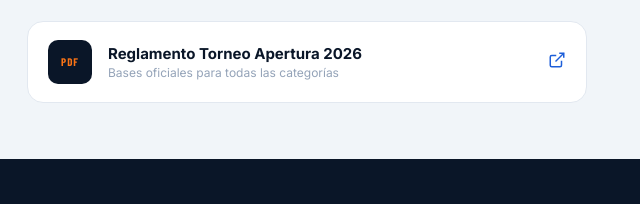
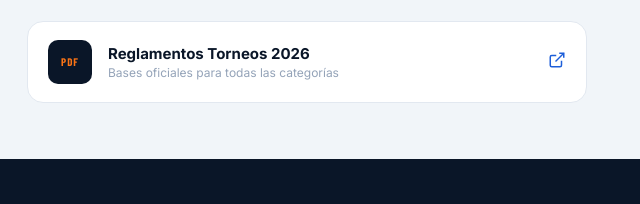
Before and after one commit to arba-arica/mesa-regional-basquetbol, a plain HTML site: page index.html in a window 1280 px wide. Shown: the part 2409-2613 px from the top of the page, 333-973 px from the left. Drawn offline with nearby package versions, Linux system fonts and the light colour scheme; no server answers; a web font is replaced by a local one.

Commit message:
Update index.html

```diff
--- a/index.html
+++ b/index.html
@@ -514,7 +514,7 @@ footer{background:var(--navy);padding:48px 0 24px}
         <a href="https://drive.google.com/drive/folders/1GwHlJ58jNB4UpcEXlSojAWbYQSh6u3CG?usp=drive_link" target="_blank" class="rule-card">
           <div class="rule-icon">PDF</div>
           <div class="rule-body">
-            <div class="rule-name">Reglamento Torneo Apertura 2026</div>
+            <div class="rule-name">Reglamentos Torneos 2026</div>
             <div class="rule-desc">Bases oficiales para todas las categorías</div>
           </div>
           <div class="rule-arr"><svg fill="none" stroke="currentColor" stroke-width="2" viewBox="0 0 24 24"><path d="M18 13v6a2 2 0 01-2 2H5a2 2 0 01-2-2V8a2 2 0 012-2h6"/><polyline points="15 3 21 3 21 9"/><line x1="10" y1="14" x2="21" y2="3"/></svg></div>
```
